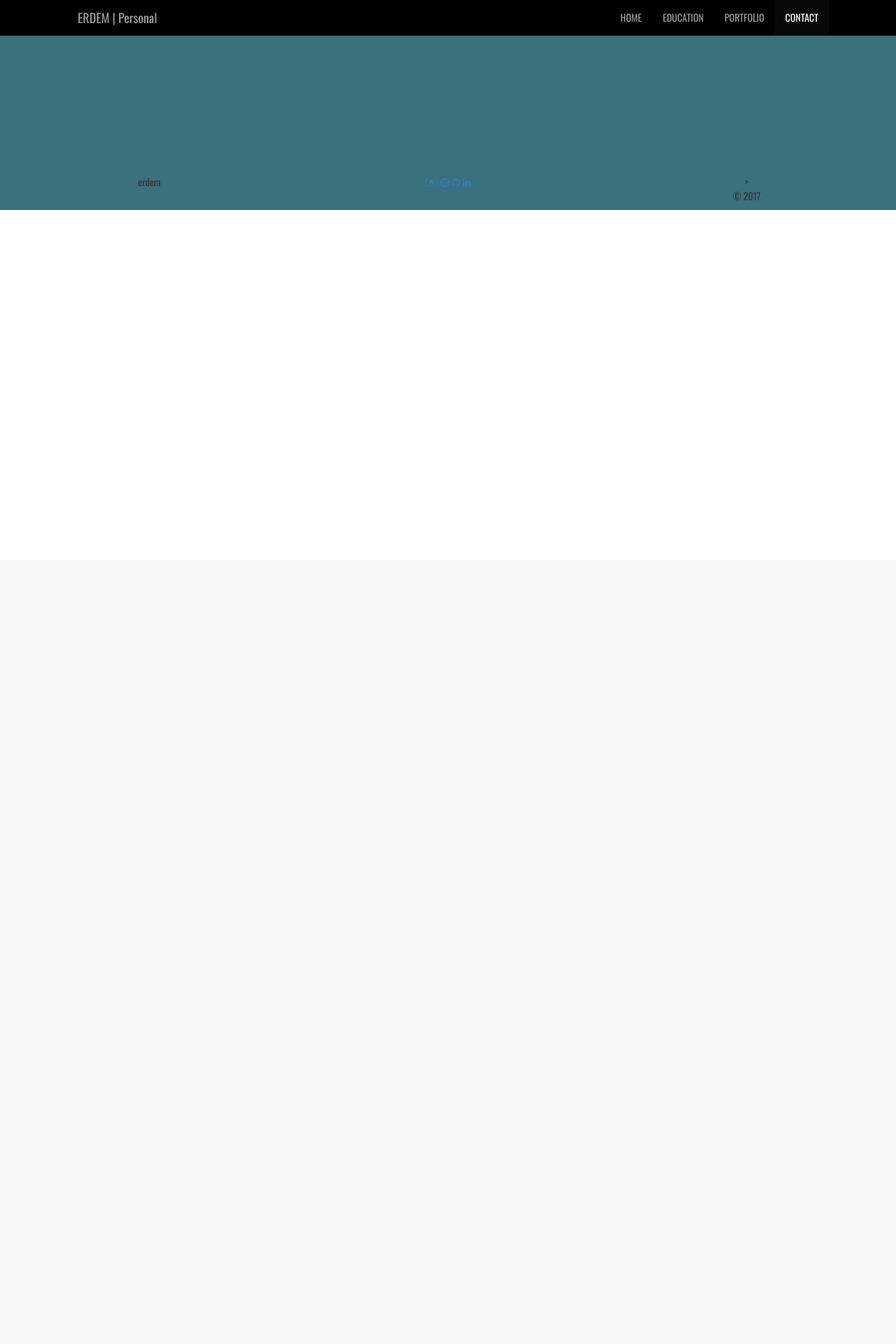
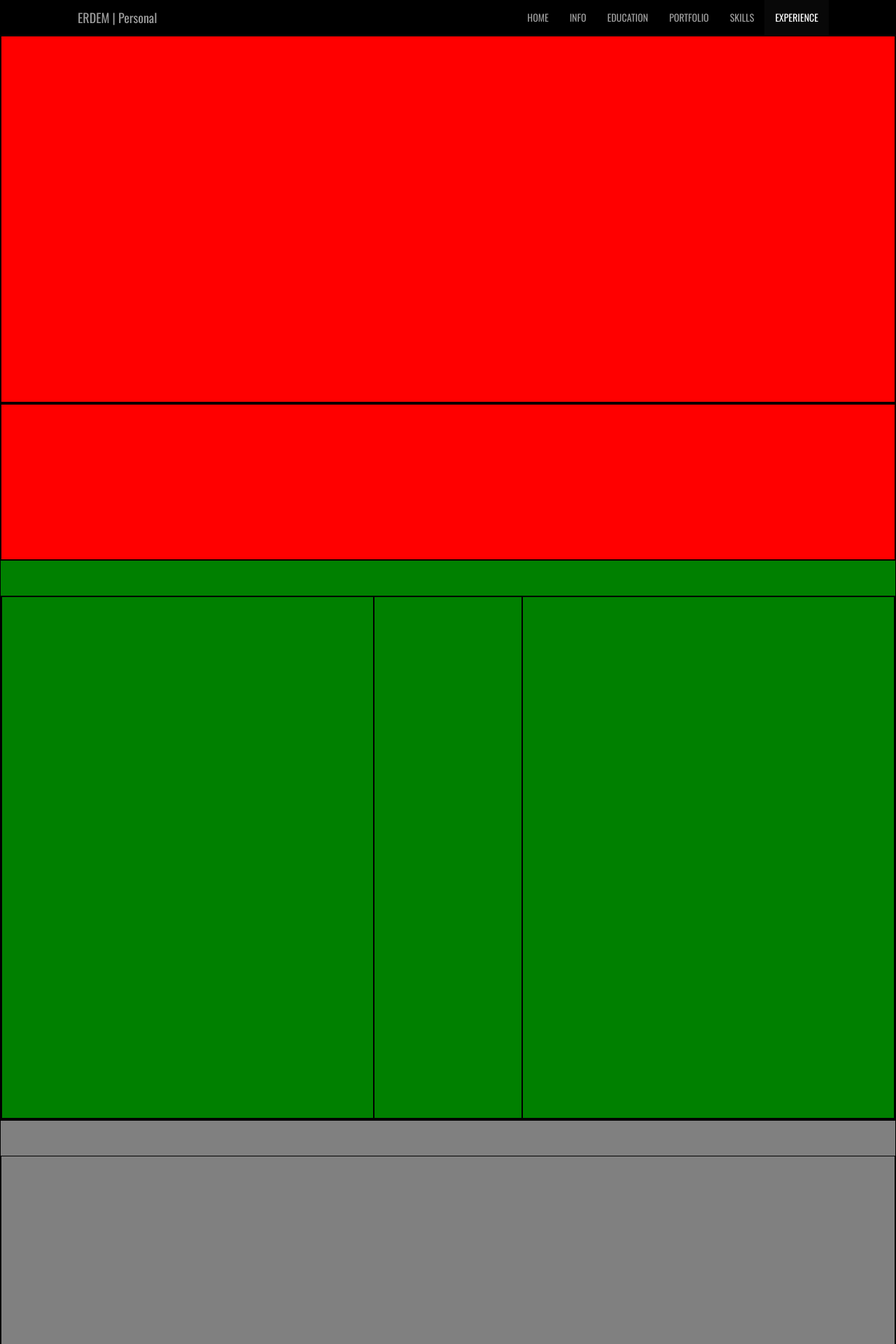
Before and after one commit to ibrahimerdem/personal-website, a Django app: page / in a window 1280 px wide. Shown: the top 1920 px of the page at 70% size. Before the commit the page ends 300 px from the top, so only its background shows below. Run offline with Django 4.2, Linux system fonts and the light colour scheme; parts of the project's set-up code (start-up, migrations or seed data) failed here and were passed over; some libraries are stand-ins or nearby versions; some web fonts are replaced.

Commit message:
draw template

```diff
--- a/static/styles/main_style.css
+++ b/static/styles/main_style.css
@@ -25,8 +25,87 @@ html, body {
     margin-bottom: 0;
 }
 
-.home, .info, .education, .portfolio, .contact, .footer {
+.home, .info, .education, .portfolio, .skills, .experience {
     margin: 0 auto;
+    padding: 0;
+    height: 100%;
     padding-top: 50px;
-    background: #3B707D ;
+    position: static;
 }
+
+.home {
+    background: red;
+    border: 1px solid black;
+}
+
+.home .text-row {
+    margin: 0;
+    width: 100%;
+    height: 70%;
+    border: 1px solid black;
+}
+
+.home .line-row {
+    margin: 0;
+    width: 100%;
+    height: 0.05%;
+    border: 1px solid black;
+}
+
+.home .icon-row {
+    margin: 0;
+    width: 100%;
+    height: 29.95%;
+    border: 1px solid black;
+}
+
+.info {
+    background: green;
+    border: 1px solid black;
+}
+
+.info .main-row {
+    margin: 0 auto;
+    padding: 0;
+    height: 100%;
+    border: 1px solid black;
+}
+
+.info .main-row .name-col {
+    height: 100%;
+    border: 1px solid black;
+}
+
+.info .main-row .fake-col {
+    height: 100%;
+    border: 1px solid black;
+}
+
+.info .main-row .address-col {
+    height: 100%;
+    border: 1px solid black;
+}
+
+.education {
+    background: grey;
+    border: 1px solid black;
+}
+
+.education .main-row {
+    margin: 0 auto;
+    padding: 0;
+    height: 100%;
+    border: 1px solid black;
+}
+
+.portfolio {
+    background: blue;
+    border: 1px solid black;
+}
+
+.portfolio .main-row {
+    margin: 0 auto;
+    padding: 0;
+    height: 100%;
+    border: 1px solid black;
+}
--- a/templates/base.html
+++ b/templates/base.html
@@ -29,13 +29,19 @@
           <a href='#home'>Home</a>
         </li>
         <li class='nav-item'>
+          <a href='#info'>Info</a>
+        </li>
+        <li class='nav-item'>
           <a href='#education'>Educatıon</a>
         </li>
         <li class='nav-item'>
           <a href='#portfolio'>Portfolıo</a>
         </li>
         <li class='nav-item'>
-            <a href='#contact'>Contact</a>
+            <a href='#skills'>Skills</a>
+        </li>
+        <li class='nav-item'>
+          <a href='#experience'>Experience</a>
         </li>
       </ul>
     </div>
--- a/templates/home.html
+++ b/templates/home.html
@@ -6,7 +6,23 @@
         <div class="row line-row"></div>
         <div class="row icon-row"></div>
     </div>
-    <div id='education' class='container-fluid education'></div>
-    <div id='portfolio' class='container-fluid portfolio'></div>
-    <div id='contact' class='container-fluid contact'></div>
+    <div id='info' class='container-fluid info'>
+        <div class="row main-row">
+            <div class='col-xs-4 col-md-5 name-col'></div>
+            <div class='col-xs-4 col-md-2 fake-col'></div>
+            <div class='col-xs-4 col-md-5 address-col'></div>
+        </div>
+    </div>
+    <div id='education' class='container-fluid education'>
+        <div class="row main-row">
+
+        </div>
+    </div>
+    <div id='portfolio' class='container-fluid portfolio'>
+        <div class="row main-row">
+
+        </div>
+    </div>
+    <div id='skills' class='container-fluid skills'></div>
+    <div id='experience' class='container-fluid experience'></div>
 {% endblock %}
```
